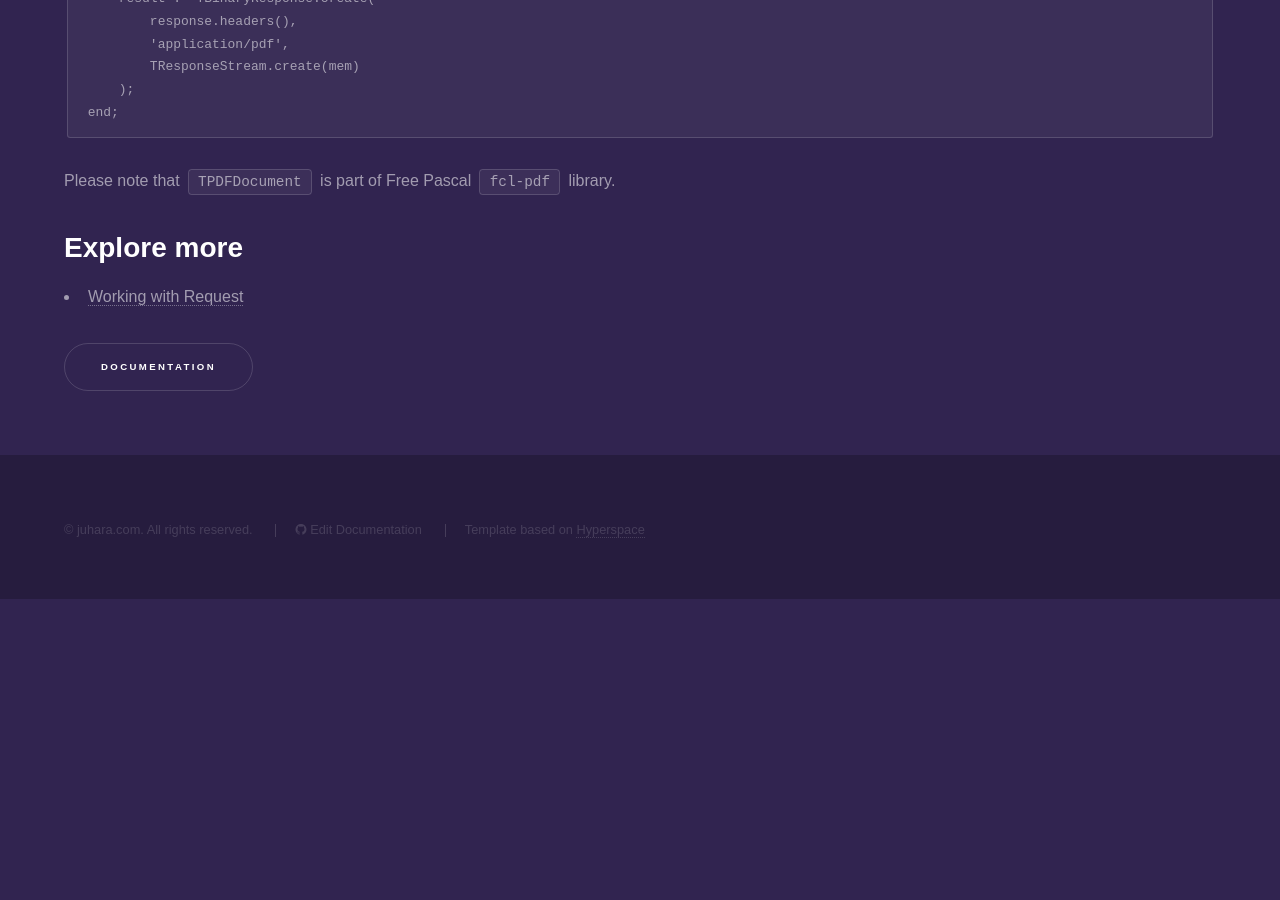
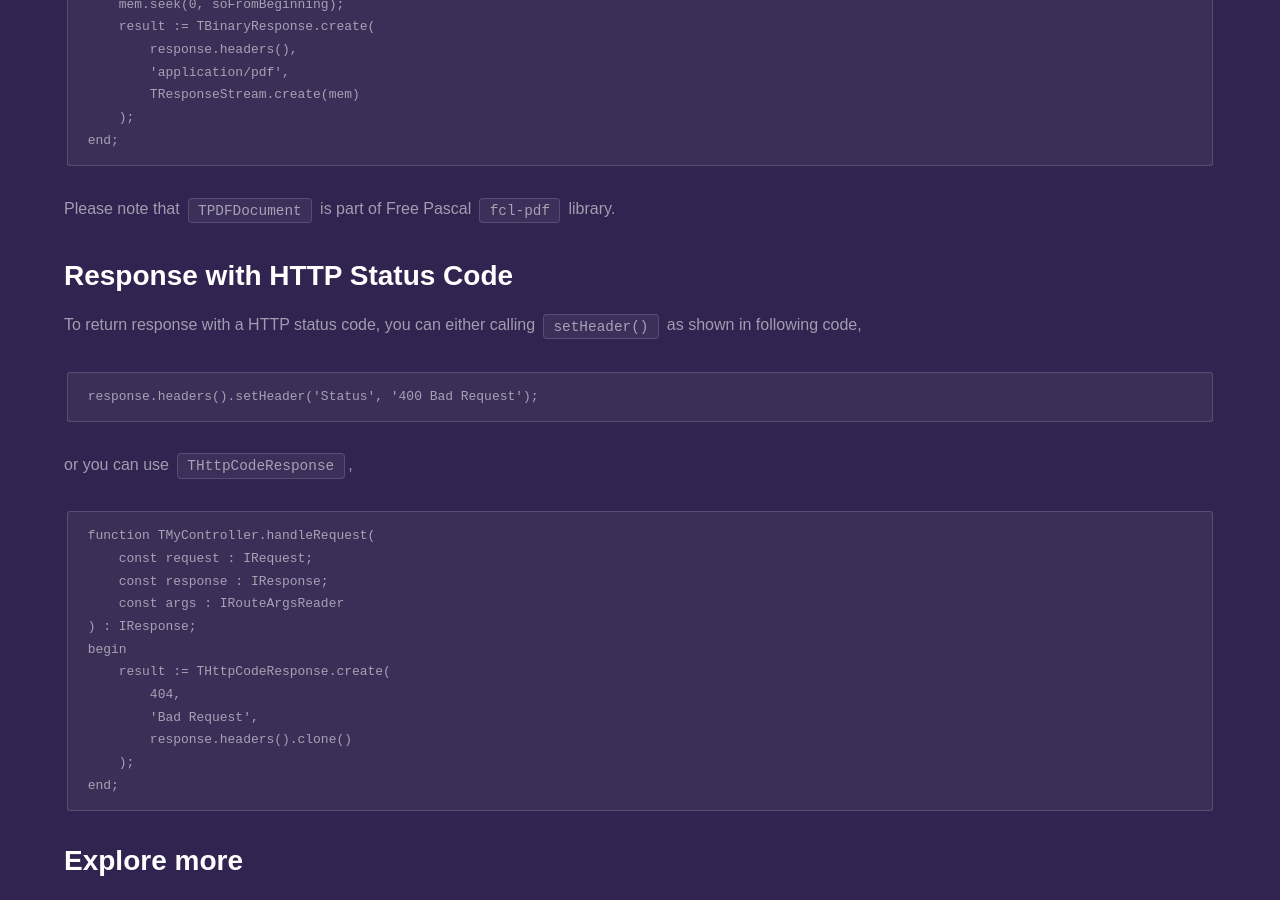
Before and after one commit to fanoframework/fanoframework.github.io, a Jekyll site: the page built from working-with-response/index.md, in a window 1280 px wide and 900 px high, scrolled down 4642 px. Built offline with Jekyll 4.4.1, drawn with Linux system fonts in a browser that asks for light colours; our own code applies the rules of GitHub Pages for plain Markdown files; before the commit the page ends 5241 px from its top, so only the background shows below that; some of the changed text lies outside the part shown.

Commit message:
add content about response class with status

````diff
--- a/working-with-response/index.md
+++ b/working-with-response/index.md
@@ -90,9 +90,10 @@ Fano Framework comes with several built-in `IResponse` implementations to simpli
 - `TResponse`, this class is mostly what you get from dispatcher when controller is invoked.
 - `TJSONResponse`. This is response that you may use to output JSON format. It set `Content-Type` header to `application/json`.
 - `TBinaryResponse`.This is response that you may need to send binary data to browser, such as image response. See [Fano App Image](https://github.com/fanoframework/fano-app-img) demo application to see how to return binary response.
-- `TRedirectResponse` is response for doing HTTP redirection. See *Redirection* section on this document.
+- `TRedirectResponse` is response for doing HTTP redirection. Read [Redirection](#redirection-response) section on this document.
+- `THttpCodeResponse` is response for setting up HTTP status manually. Read [Response with HTTP Status Code](#response-with-status-code) for more information.
 
-## Redirection Response
+## <a name="redirection-response"></a>Redirection Response
 
 To simplify send redirection response, Fano Framework provides `TRedirectResponse`.
 
@@ -191,6 +192,31 @@ end;
 
 Please note that `TPDFDocument` is part of Free Pascal `fcl-pdf` library.
 
+## <a name="response-with-status-code"></a>Response with HTTP Status Code
+
+To return response with a HTTP status code, you can either calling `setHeader()` as shown in following code,
+
+```
+response.headers().setHeader('Status', '400 Bad Request');
+```
+
+or you can use `THttpCodeResponse`,
+
+```
+function TMyController.handleRequest(
+    const request : IRequest;
+    const response : IResponse;
+    const args : IRouteArgsReader
+) : IResponse;
+begin
+    result := THttpCodeResponse.create(
+        404,
+        'Bad Request',
+        response.headers().clone()
+    );
+end;
+```
+
 ## Explore more
 
 - [Working with Request](/working-with-request)
````
